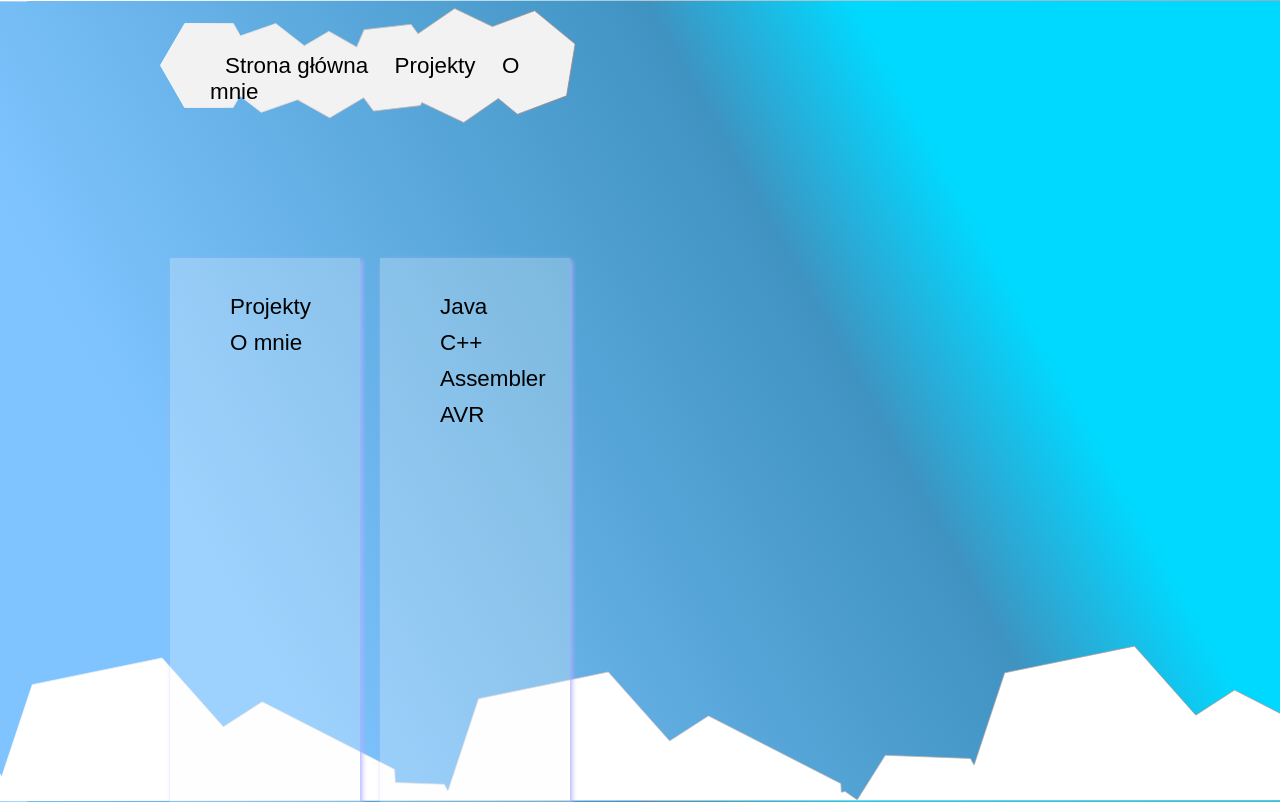
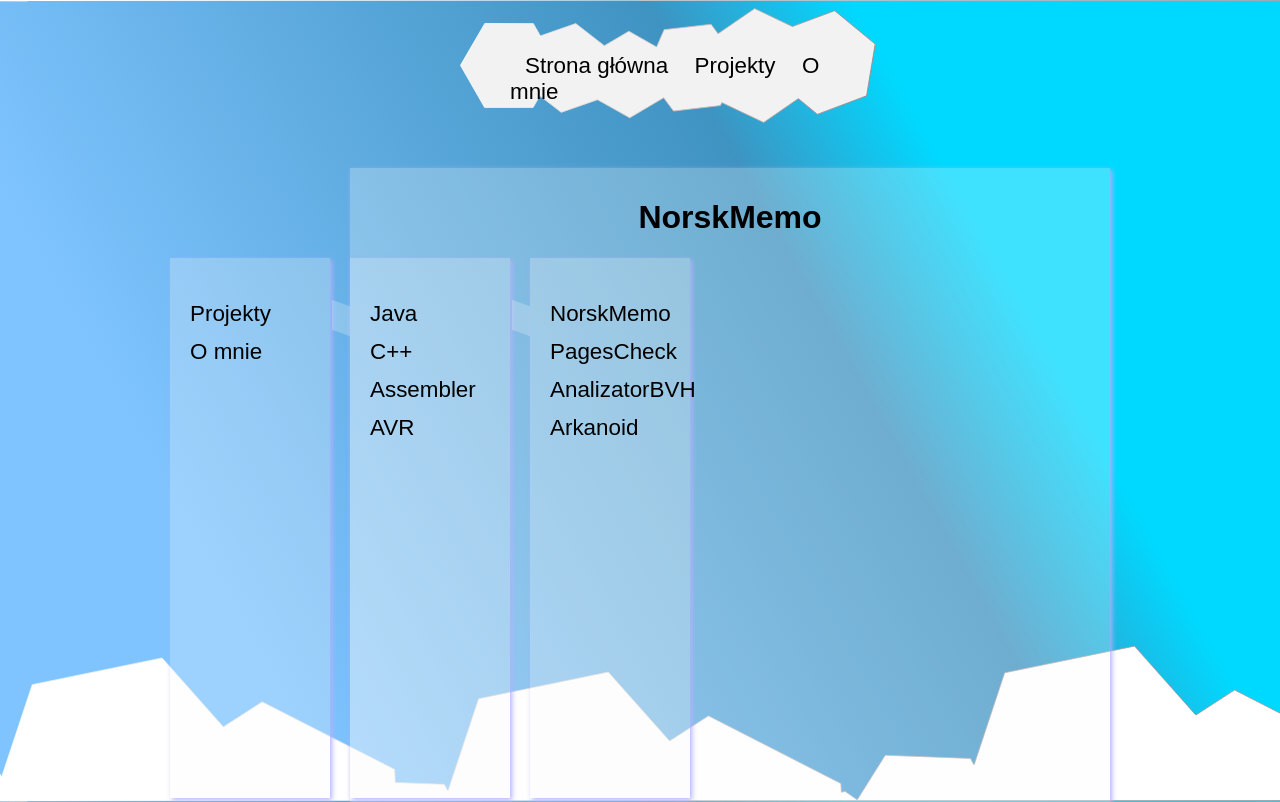
Before and after one commit to micavanco/Portfolio, a plain HTML site: page index.html in a window 1280 px wide. Shown: the top 802 px of the page. Drawn offline with Linux system fonts and the light colour scheme.

Commit message:
Added pseudo element to menu bar and created content section

```diff
--- a/index.html
+++ b/index.html
@@ -21,7 +21,7 @@
                 <li><a href="" class="about">O mnie</a></li>
             </ul>
         </div>
-        <div class="projects">
+        <div class="projects-lang">
             <ul>
                 <li><a href="" class="java">Java</a></li>
                 <li><a href="" class="C">C++</a></li>
@@ -29,7 +29,20 @@
                 <li><a href="" class="avr">AVR</a></li>
             </ul>
         </div>
+        <div class="projects">
+            <div class="projects-java">
+                <ul>
+                    <li><a href="" >NorskMemo</a></li>
+                    <li><a href="" >PagesCheck</a></li>
+                    <li><a href="" >AnalizatorBVH</a></li>
+                    <li><a href="" >Arkanoid</a></li>
+                </ul>
+            </div>
+        </div>
     </div><!-- Menu sidebar of main page -->
+    <div class="content">
+        <h1>NorskMemo</h1>
+    </div>
     <div class="temp">
         <p>
             Najczęściej spotykanym zastosowaniem języka JavaScript są strony internetowe. Skrypty te służą najczęściej do zapewnienia interakcji poprzez reagowanie na zdarzenia,
--- a/stylesheet/styles.css
+++ b/stylesheet/styles.css
@@ -14,16 +14,18 @@ body
     margin: 0px auto;
     max-width: 960px;
 }
+/*------- Header -------*/
 .header
 {
     background: url('../images/SVG/bg-logo.svg') no-repeat;
     background-size: cover;
     /*background-color: #b4b1b8;*/
-    margin: 0;
+    margin: 0px 0px 0px 300px;
     position: fixed;
     width: 395px;
     height: 95px;
     padding: 10px;
+    z-index: 10;
 }
 .header ul
 {
@@ -48,6 +50,7 @@ body
 {
     text-shadow: 0.1px 0.1px #111111;
 }
+/*------- Menu -------*/
 .menu
 {
     margin-top: 250px;
@@ -55,22 +58,38 @@ body
     display: inline-flex;
     justify-content: flex-start;
     align-items: stretch;
+    position: fixed;
+    z-index: 10;
 }
-div.home, div.projects
+div.home, div.projects-lang, div.projects
 {
     width: 160px;
+    height: 540px;
     margin-left: 10px;
     margin-right: 10px;
-    height: 540px;
-    padding: 15px;
     background-color: rgba(249, 249, 249, 0.25);
     box-shadow: 2px 2px 5px #b3b2ff;
     display: block;
 }
+div.projects-lang::before, div.projects::before
+{
+    position: absolute;
+    content: '';
+    width: 18px;
+    height: 30px;
+    margin-left: -18px;
+    margin-top: 45px;
+    background-color: rgba(249, 249, 249, 0.25);
+    transform: skew(0,20deg);
+}
+.menu ul
+{
+    padding: 15px 20px 20px 20px;
+}
 .menu li
 {
     list-style-type: none;
-    padding: 5px;
+    padding-top: 12px;
 }
 .menu a
 {
@@ -82,8 +101,25 @@ div.home, div.projects
 {
     text-shadow: 0.1px 0.1px #111111;
 }
-
+/*------- Content -------*/
+.content
+{
+    width: 760px;
+    height: 1080px;
+    margin-top: 160px;
+    margin-left: 190px;
+    margin-right: 10px;
+    background-color: rgba(249, 249, 249, 0.25);
+    box-shadow: 2px 2px 5px #b3b2ff;
+    position: absolute;
+    z-index: 9;
+}
+.content h1
+{
+    text-align: center;
+    padding: 10px;
+}
 .temp
 {
-    padding-top: 100%;
+    padding-top: 200%;
 }
```
